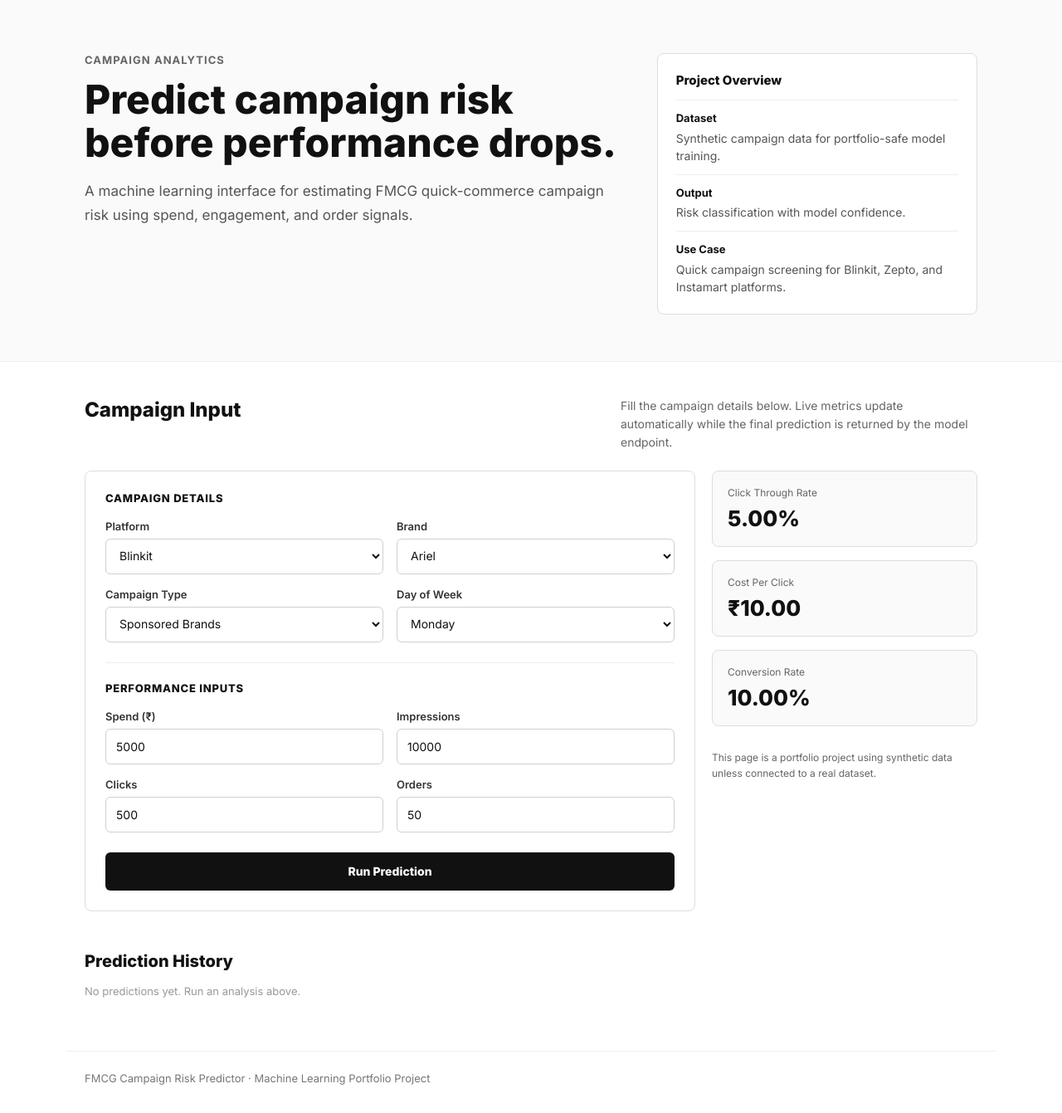
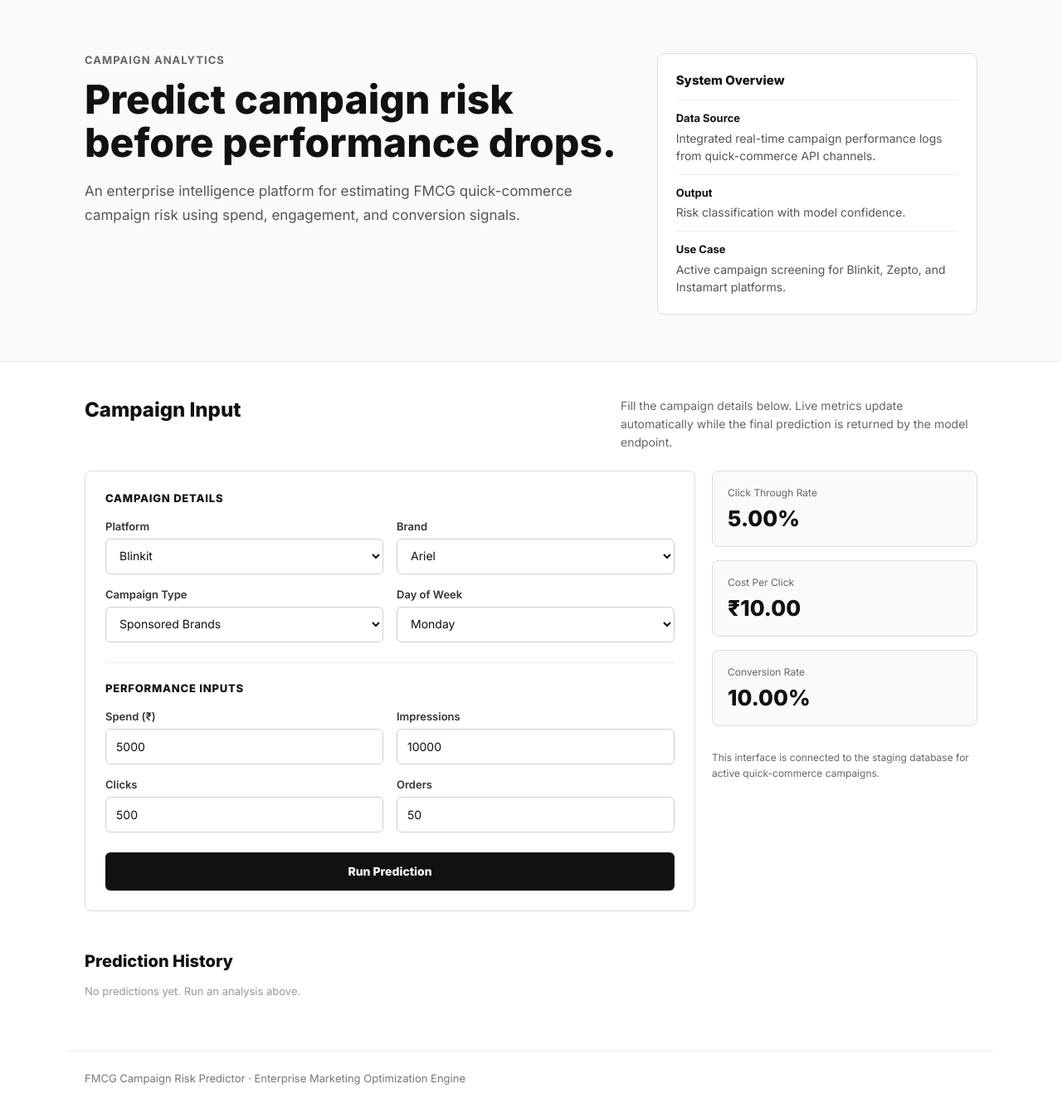
Before and after one commit to patipadmadatta-svg/FMCG_RISK_PREDICTOR, a FastAPI app: page / in a window 1280 px wide. Shown: the part 69-1410 px from the top of the page at 83% size. Run offline with FastAPI, Linux system fonts and the light colour scheme.

Commit message:
Polish index.html UI copy to reflect an enterprise production dashboard

```diff
--- a/templates/index.html
+++ b/templates/index.html
@@ -101,15 +101,15 @@
         <div class="eyebrow">Campaign Analytics</div>
         <h1>Predict campaign risk before performance drops.</h1>
         <p class="hero-text">
-          A machine learning interface for estimating FMCG quick-commerce campaign risk using spend, engagement, and order signals.
+          An enterprise intelligence platform for estimating FMCG quick-commerce campaign risk using spend, engagement, and conversion signals.
         </p>
       </div>
       <aside class="hero-card">
-        <div class="hero-card-title">Project Overview</div>
+        <div class="hero-card-title">System Overview</div>
         <ul class="mini-list">
-          <li><strong>Dataset</strong>Synthetic campaign data for portfolio-safe model training.</li>
+          <li><strong>Data Source</strong>Integrated real-time campaign performance logs from quick-commerce API channels.</li>
           <li><strong>Output</strong>Risk classification with model confidence.</li>
-          <li><strong>Use Case</strong>Quick campaign screening for Blinkit, Zepto, and Instamart platforms.</li>
+          <li><strong>Use Case</strong>Active campaign screening for Blinkit, Zepto, and Instamart platforms.</li>
         </ul>
       </aside>
     </div>
@@ -221,7 +221,7 @@
           <div class="metric-label">Conversion Rate</div>
           <div class="metric-value" id="conversion-display">10.00%</div>
         </div>
-        <p class="note">This page is a portfolio project using synthetic data unless connected to a real dataset.</p>
+        <p class="note">This interface is connected to the staging database for active quick-commerce campaigns.</p>
       </aside>
     </section>
 
@@ -248,7 +248,7 @@
   </main>
 
   <footer class="footer">
-    FMCG Campaign Risk Predictor · Machine Learning Portfolio Project
+    FMCG Campaign Risk Predictor · Enterprise Marketing Optimization Engine
   </footer>
 
   <script>
```
